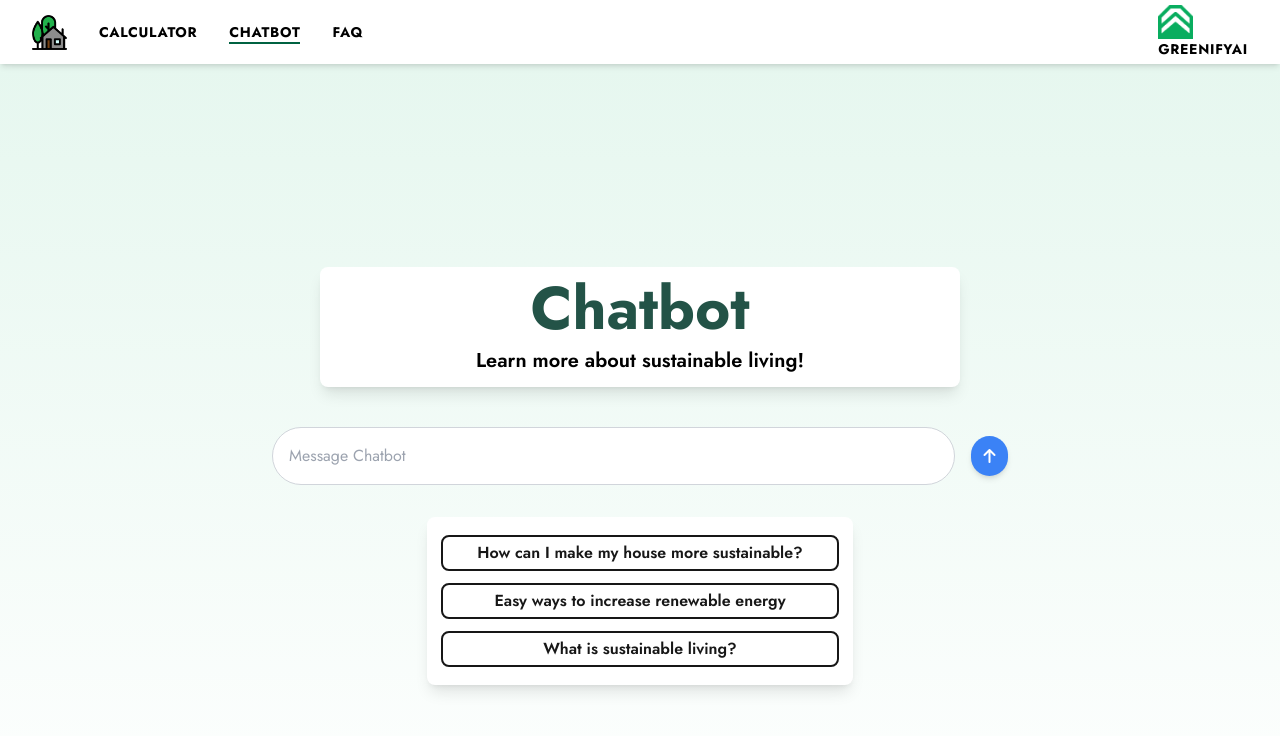
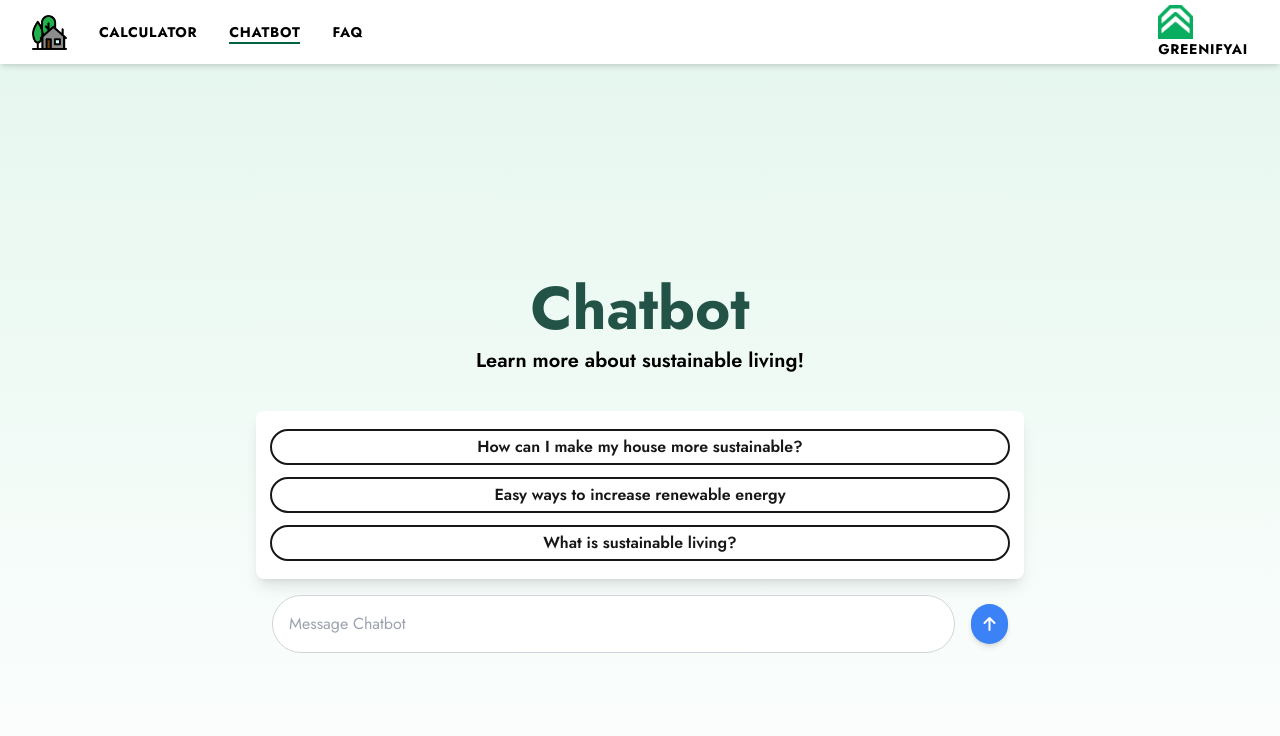
Before and after one commit to samm-47/CAPST, a Next.js app: page /chatbot in a window 1280 px wide. Shown: the top 736 px of the page. Built offline with nearby package versions, Linux system fonts and the light colour scheme.

Commit message:
Add files via upload

```diff
--- a/app/chatbot/page.tsx
+++ b/app/chatbot/page.tsx
@@ -112,11 +112,14 @@ const ChatbotPage = () => {
         setUserInput(event.target.value);
     }
 
-    const handleSubmission = async () => {
+    const handleSubmission = async (text?: string) => {
         setHasSentMessage(true); // Marks when the user has sent the first message
-        if (userInput.trim()) {
+
+        const currentUserInput = text || userInput; // Use text if provided userInput as fallback
+
+        if (currentUserInput.trim()) {
             // Clear user input before prompting bot for more seamless transitions
-            const currentUserInput = userInput;
+
             setUserInput('');
 
             setMessages((prevMessages) => [
@@ -144,6 +147,10 @@ const ChatbotPage = () => {
             }
         }
     };
+    // Sends the Common prompt clicked to the bot
+    const handleCommonPrompt = (prompt: string) => {
+        handleSubmission(prompt);
+    }
     useEffect(() => {
         if (loading) {
             const interval = setInterval(() => {
@@ -181,7 +188,7 @@ const ChatbotPage = () => {
     return (
         <Layout>
             <div className="default-page-bg">
-                <div className = "flex flex-col w-1/2 bg-white mt-6 mb-6 shadow-lg rounded-lg p-1">
+                <div className = "flex flex-col w-1/2 mt-6 mb-6 p-1">
                     <h1 className="title text-center">
                     {page_title}
                     </h1>
@@ -249,6 +256,32 @@ const ChatbotPage = () => {
                         </button>
                     )}
                 </div>
+                {/* Ethan's Common Prompts Section moved for visual */}
+                {!hasSentMessage &&
+                <div className = "flex-col-centered max-w-3xl w-[95%] h-15 bg-white shadow-lg rounded-lg p-4">
+                    <div
+                        className = "hoverable-div flex-col-centered w-full rounded-full p-1 mt-1 mb-2 font-semibold"
+                        style={{ outline: '2px solid #171717' }}
+                        onClick = {() => handleCommonPrompt(prompt_1)} // Added Functionality for Clicking
+                    >
+                        <p className="hover:text-coffee-green"> {prompt_1} </p>
+                    </div>
+                    <div
+                        className = "hoverable-div flex-col-centered w-full rounded-full p-1 mt-2 mb-2 font-semibold"
+                        style={{ outline: '2px solid #171717' }}
+                        onClick = {() => handleCommonPrompt(prompt_2)}
+                    >
+                        <p className="hover:text-coffee-green"> {prompt_2} </p>
+                    </div>
+                    <div
+                        className = "hoverable-div flex-col-centered w-full rounded-full p-1 mt-2 mb-1 font-semibold"
+                        style={{ outline: '2px solid #171717' }}
+                        onClick = {() => handleCommonPrompt(prompt_3)}
+                    >
+                        <p className="hover:text-coffee-green"> {prompt_3} </p>
+                    </div>
+                </div>
+                }
                 {/* Input box with button */}
                 <div className={`w-full max-w-3xl rounded-lg p-4 mb-4 flex items-center ${hasSentMessage ? 'sticky bottom-0 bg-white shadow-lg' : ''}`}>
                     <textarea
@@ -265,7 +298,7 @@ const ChatbotPage = () => {
                         placeholder="Message Chatbot"
                     />
                     <button
-                        onClick={handleSubmission}
+                        onClick={() => handleSubmission()}
                         className="ml-4 w-10 h-10 bg-blue-500 text-white rounded-full shadow-md flex items-center justify-center hover:bg-blue-600 transition duration-100"
                     >
                         <i className="fa-solid fa-arrow-up"></i>
@@ -284,20 +317,7 @@ const ChatbotPage = () => {
                     )
                 }
 
-                {/* TODO: Add functionality for clicking common prompts */}
-                {!hasSentMessage &&
-                <div className = "flex-col-centered w-1/3 h-15 bg-white shadow-lg rounded-lg p-4">
-                    <div className = "hoverable-div flex-col-centered w-full rounded-md p-1 mt-1 mb-2 font-semibold" style={{ outline: '2px solid #171717' }}>
-                        <p className="hover:text-coffee-green"> {prompt_1} </p>
-                    </div>
-                    <div className = "hoverable-div flex-col-centered w-full rounded-md p-1 mt-2 mb-2 font-semibold" style={{ outline: '2px solid #171717' }}>
-                        <p className="hover:text-coffee-green"> {prompt_2} </p>
-                    </div>
-                    <div className = "hoverable-div flex-col-centered w-full rounded-md p-1 mt-2 mb-1 font-semibold" style={{ outline: '2px solid #171717' }}>
-                        <p className="hover:text-coffee-green"> {prompt_3} </p>
-                    </div>
-                </div>
-                }
+
             </div>
         </Layout>
     );
```
